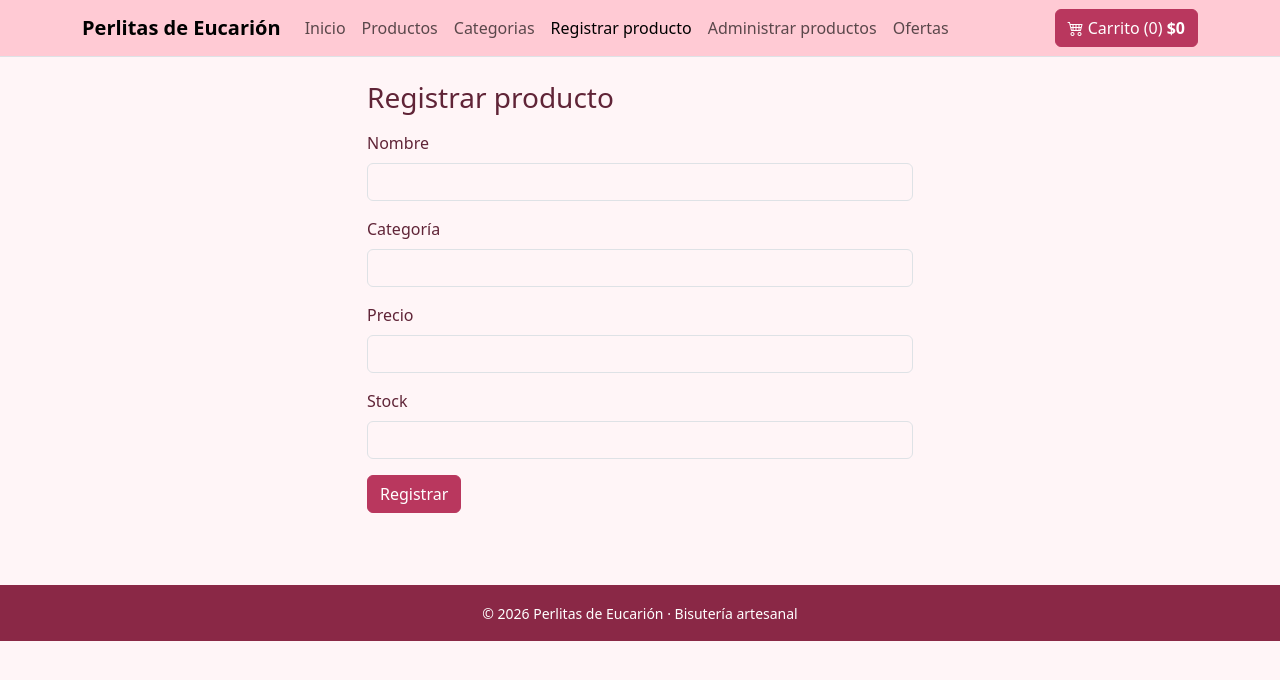
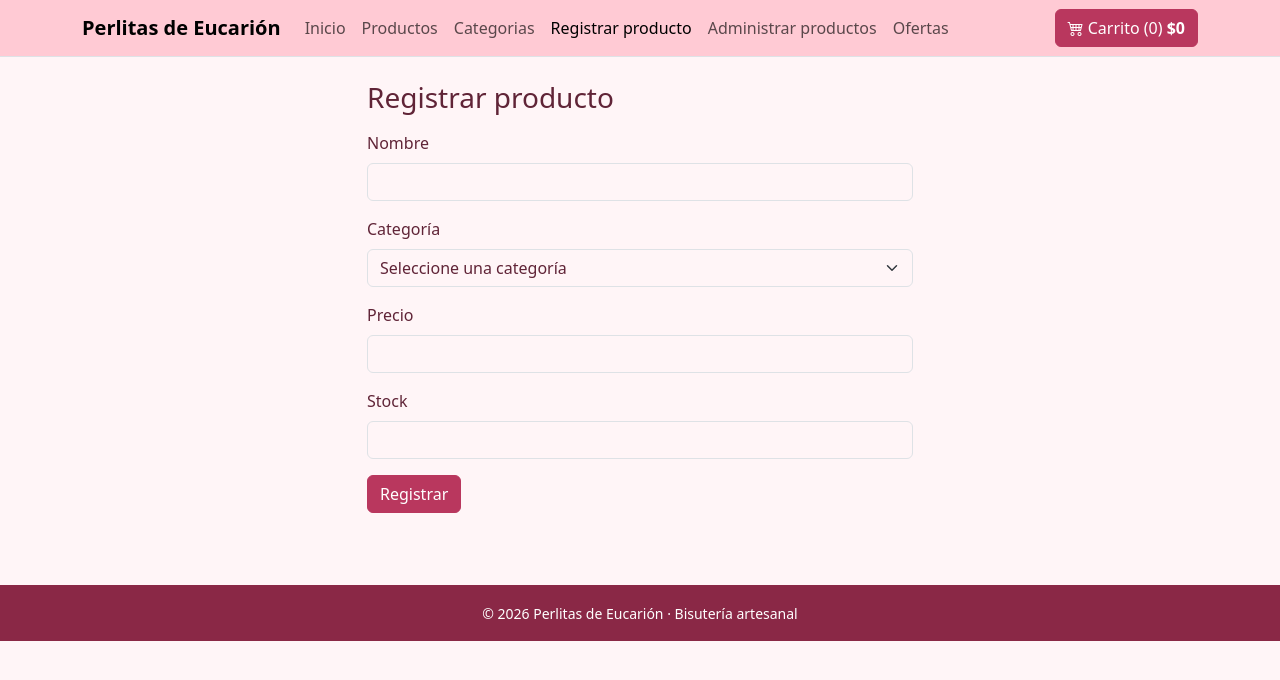
Before and after one commit to CataSalinas/PerlitasdeEucarion-Frontend-Calvucura-Riveras-Salinas, a React (Vite) app: page /registrar in a window 1280 px wide. Shown: the top 680 px of the page. Built offline with nearby package versions, Linux system fonts and the light colour scheme.

Commit message:
Agregue para seleccionar una categoria

```diff
--- /dev/null
+++ b/src/data/categorias.js
@@ -0,0 +1,6 @@
+export const categorias = [
+  'Collares',
+  'Aros',
+  'Pulseras',
+  'Anillos'
+]
--- a/src/pages/EditarProducto.jsx
+++ b/src/pages/EditarProducto.jsx
@@ -1,82 +1,50 @@
 import { useState } from 'react'
-import {
-  Link,
-  useNavigate,
-  useParams
-} from 'react-router-dom'
-
+import { Link, useNavigate, useParams } from 'react-router-dom'
 import { useProductos } from '../context/ProductosContext.jsx'
-import {
-  validarCantidad,
-  validarTexto
-} from '../utils/validaciones.js'
+import { validarCantidad, validarTexto } from '../utils/validaciones.js'
+import { categorias } from '../data/categorias.js'
 
 export default function EditarProducto() {
   const { id } = useParams()
   const navigate = useNavigate()
-  const {
-    buscarProducto,
-    editarProducto
-  } = useProductos()
+  const { buscarProducto, editarProducto } = useProductos()
   const producto = buscarProducto(id)
-  const [datos, setDatos] = useState(() =>
-    producto
+
+  const [datos, setDatos] = useState(() => producto
     ? {
         nombre: producto.nombre,
         categoria: producto.categoria,
         precio: String(producto.precioAntes),
         descuento: producto.precioAntes > producto.precioAhora
-          ? String(Math.round((1 - producto.precioAhora / producto.precioAntes) * 100)): '',
+          ? String(Math.round((1 - producto.precioAhora / producto.precioAntes) * 100))
+          : '',
         stock: String(producto.stock)
       }
-      : {
-          nombre: '',
-          categoria: '',
-          precio: '',
-          stock: ''
+    : { nombre: '', categoria: '', precio: '', descuento: '', stock: '' }
+  )
+
+  const [errores, setErrores] = useState({})
+
+  if (!producto) return <div className="alert alert-danger">Producto no encontrado.</div>
+
+  function manejarCambio(e) {
+    setDatos({ ...datos, [e.target.name]: e.target.value })
   }
-  )
-  const [errores, setErrores] = useState({})
-  if (!producto) {
-    return (
-      <div className="alert alert-danger">
-        Producto no encontrado.
-      </div>
-    )
-  }
-  function manejarCambio(e) {
-    setDatos({
-      ...datos,
-      [e.target.name]: e.target.value
-    })
-  }
+
   function manejarEnvio(e) {
     e.preventDefault()
     const nuevos = {}
 
-    if (!validarTexto(datos.nombre)) {
-      nuevos.nombre = 'Debe ingresar un nombre'
+    if (!validarTexto(datos.nombre)) nuevos.nombre = 'Debe ingresar un nombre'
+    if (!validarTexto(datos.categoria)) nuevos.categoria = 'Debe seleccionar una categoria'
+    if (!validarCantidad(datos.precio)) nuevos.precio = 'El precio debe ser mayor a 0'
+
+    if (datos.descuento !== '') {
+      const descuento = parseInt(datos.descuento, 10)
+      if (isNaN(descuento) || descuento < 0 || descuento > 100) nuevos.descuento = 'El descuento debe estar entre 0 y 100'
     }
 
-    if (!validarTexto(datos.categoria)) {
-      nuevos.categoria = 'Debe ingresar una categoria'
-    }
-
-    if (!validarCantidad(datos.precio)) {
-      nuevos.precio = 'El precio debe ser mayor a 0'
-    }
-    if (datos.descuento !== '') {
-      const descuento = parseInt(datos.descuento, 10)
-
-      if (isNaN(descuento) || descuento < 0 || descuento > 100) {
-        nuevos.descuento = 'El descuento debe estar entre 0 y 100'
-      }
-}
-
-    if (!validarCantidad(datos.stock)) {
-      nuevos.stock = 'El stock debe ser mayor a 0'
-    }
-
+    if (!validarCantidad(datos.stock)) nuevos.stock = 'El stock debe ser mayor a 0'
     setErrores(nuevos)
 
     if (Object.keys(nuevos).length === 0) {
@@ -84,59 +52,41 @@ stock: String(producto.stock)
       navigate('/admin/productos')
     }
   }
-  function campo(nombre, etiqueta, tipo = 'text') {
-    return (
+
+  const campo = (nombre, etiqueta, tipo = 'text') => (
     <div className="mb-3">
-        <label
-          htmlFor={nombre}
-          className="form-label"
-        >
-          {etiqueta}
-        </label>
-        <input
-          id={nombre}
-          name={nombre}
-          type={tipo}
-          value={datos[nombre]}
-          onChange={manejarCambio}
-          className={
-            'form-control' +
-            (errores[nombre] ? ' is-invalid' : '')
-          }
-        />
-        {errores[nombre] && (
-          <div className="mensaje-error">
-            {errores[nombre]}
-          </div>
-        )}
+      <label htmlFor={nombre} className="form-label">{etiqueta}</label>
+      <input id={nombre} name={nombre} type={tipo} value={datos[nombre]} onChange={manejarCambio}
+        className={'form-control' + (errores[nombre] ? ' is-invalid' : '')} />
+      {errores[nombre] && <div className="mensaje-error">{errores[nombre]}</div>}
     </div>
   )
-  }
+
+  const campoCategoria = () => (
+    <div className="mb-3">
+      <label htmlFor="categoria" className="form-label">Categoria</label>
+      <select id="categoria" name="categoria" value={datos.categoria} onChange={manejarCambio}
+        className={'form-select' + (errores.categoria ? ' is-invalid' : '')}>
+        <option value="">Seleccione una categoria</option>
+        {categorias.map((categoria) => <option key={categoria} value={categoria}>{categoria}</option>)}
+      </select>
+      {errores.categoria && <div className="mensaje-error">{errores.categoria}</div>}
+    </div>
+  )
+
   return (
     <div className="row justify-content-center">
       <div className="col-12 col-md-8 col-lg-6">
-        <h1 className="h3 mb-3">
-          Editar producto #{producto.id}
-        </h1>
+        <h1 className="h3 mb-3">Editar producto #{producto.id}</h1>
         <form onSubmit={manejarEnvio} noValidate>
           {campo('nombre', 'Nombre')}
-          {campo('categoria', 'Categoria')}
+          {campoCategoria()}
           {campo('precio', 'Precio', 'number')}
           {campo('descuento', 'Descuento % (opcional)', 'number')}
           {campo('stock', 'Stock', 'number')}
           <div className="d-flex gap-2">
-            <Link
-              className="btn btn-outline-secondary"
-              to="/admin/productos"
-            >
-              Cancelar
-            </Link>
-            <button
-              type="submit"
-              className="btn btn-perla"
-            >
-              Guardar cambios
-            </button>
+            <Link className="btn btn-outline-secondary" to="/admin/productos">Cancelar</Link>
+            <button type="submit" className="btn btn-perla">Guardar cambios</button>
           </div>
         </form>
       </div>
--- a/src/pages/RegistrarProducto.jsx
+++ b/src/pages/RegistrarProducto.jsx
@@ -1,6 +1,7 @@
 import { useState } from 'react'
 import { validarTexto, validarCantidad } from '../utils/validaciones.js'
 import { useProductos } from '../context/ProductosContext.jsx'
+import { categorias } from '../data/categorias.js'
 
 const VACIO = { nombre: '', categoria: '', precio: '', stock: '' }
 
@@ -39,6 +40,18 @@ export default function RegistrarProducto() {
     </div>
   )
 
+  const campoCategoria = () => (
+  <div className="mb-3">
+    <label htmlFor="categoria" className="form-label">Categoría</label>
+    <select id="categoria" name="categoria" value={datos.categoria} onChange={manejarCambio}
+      className={'form-select' + (errores.categoria ? ' is-invalid' : '')}>
+      <option value="">Seleccione una categoría</option>
+      {categorias.map((categoria) => <option key={categoria} value={categoria}>{categoria}</option>)}
+    </select>
+    {errores.categoria && <div className="mensaje-error">{errores.categoria}</div>}
+  </div>
+)
+
   return (
     <div className="row justify-content-center">
       <div className="col-12 col-md-8 col-lg-6">
@@ -46,7 +59,7 @@ export default function RegistrarProducto() {
         {enviado && <div className="alert alert-success" role="status">Producto registrado correctamente.</div>}
         <form onSubmit={manejarEnvio} noValidate>
           {campo('nombre', 'Nombre')}
-          {campo('categoria', 'Categoría')}
+          {campoCategoria()}
           {campo('precio', 'Precio', 'number')}
           {campo('stock', 'Stock', 'number')}
           <button type="submit" className="btn btn-perla">Registrar</button>
```
Lines whose indentation alone changed are shown as unchanged.
